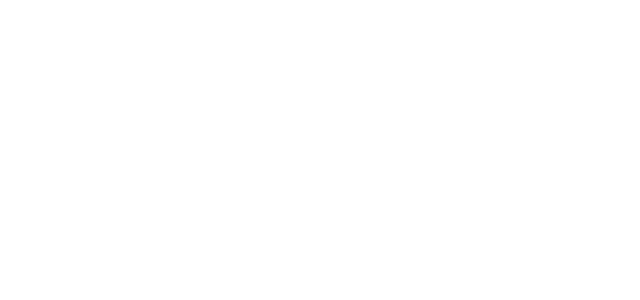
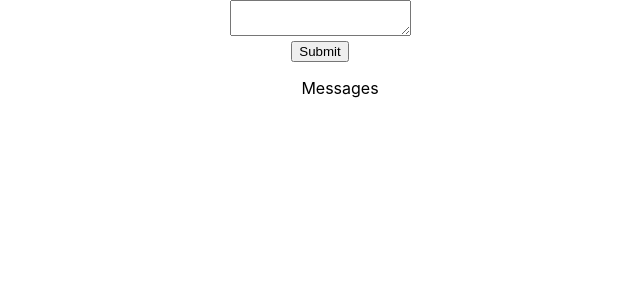
Before and after one commit to tomlovesgithub/TUTREACT, a React (Create React App) app in the folder frontend/: page / in a window 1280 px wide. Shown: the top 300 px of the page, without its empty margins (320-960 px from the left). Built offline with nearby package versions, Linux system fonts and the light colour scheme.

Commit message:
Completed passing frontend tests

```diff
--- a/frontend/package.json
+++ b/frontend/package.json
@@ -27,5 +27,9 @@
       "last 1 firefox version",
       "last 1 safari version"
     ]
+  },
+  "devDependencies": {
+    "enzyme": "^3.10.0",
+    "enzyme-adapter-react-16": "^1.15.1"
   }
 }
--- a/frontend/src/App.js
+++ b/frontend/src/App.js
@@ -1,11 +1,28 @@
 import React from 'react';
 import './App.css';
 
-function App() {
+class MessageApp extends React.Component {
+  render(){
+
   return (
     <div className="App">
+      <textarea
+        id='message_box'>
+        </textarea>
+        <br/>
+        <button
+        type="button"
+        name="Submit"
+        id="submit">
+        Submit
+      </button>
+      <ul
+      id="message_list">
+        Messages
+      </ul>
     </div>
   );
 }
+}
 
-export default App;
+export default MessageApp;
```
Also changed, not shown: 1 other file (tests, documents, lock files or other folders).
